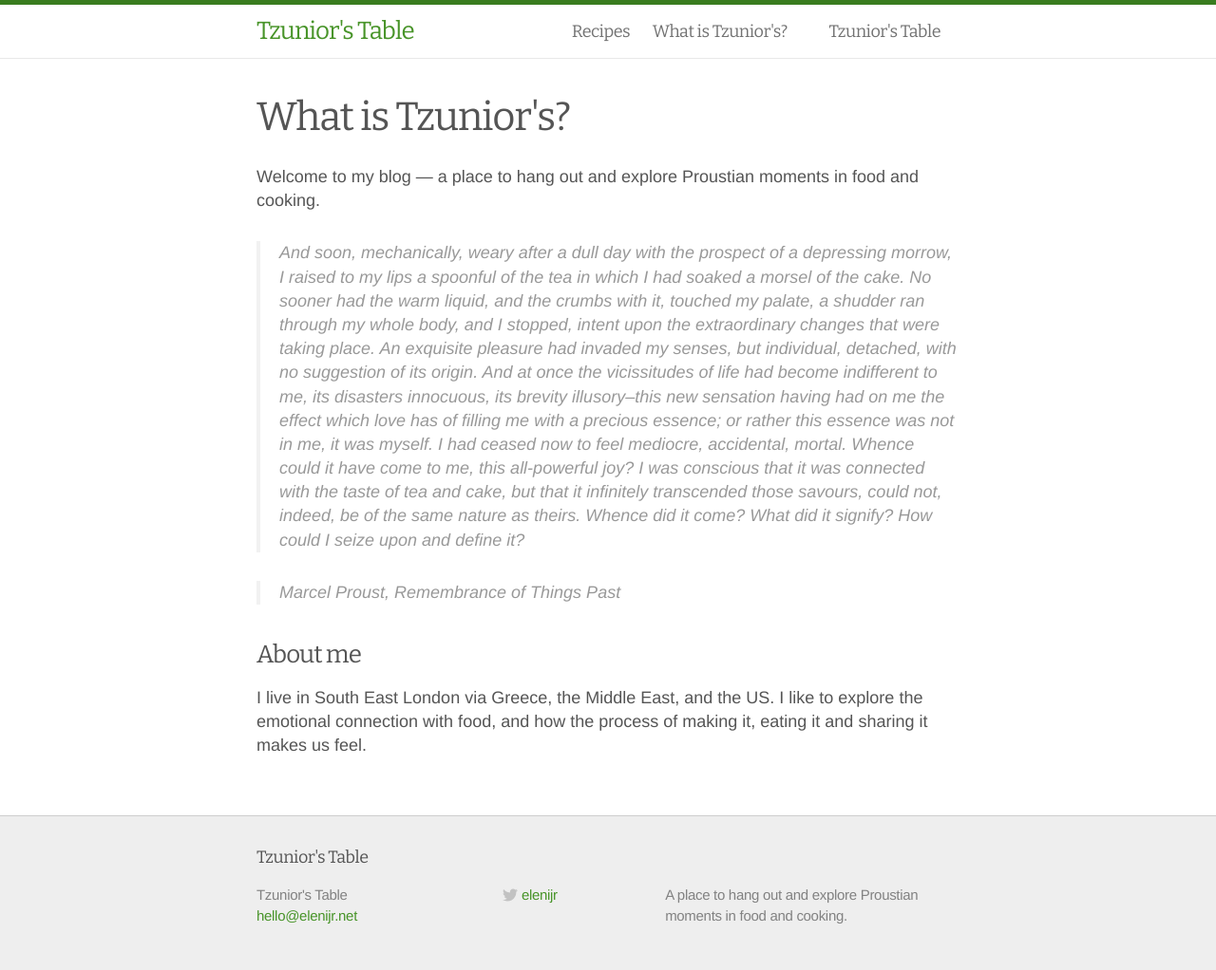
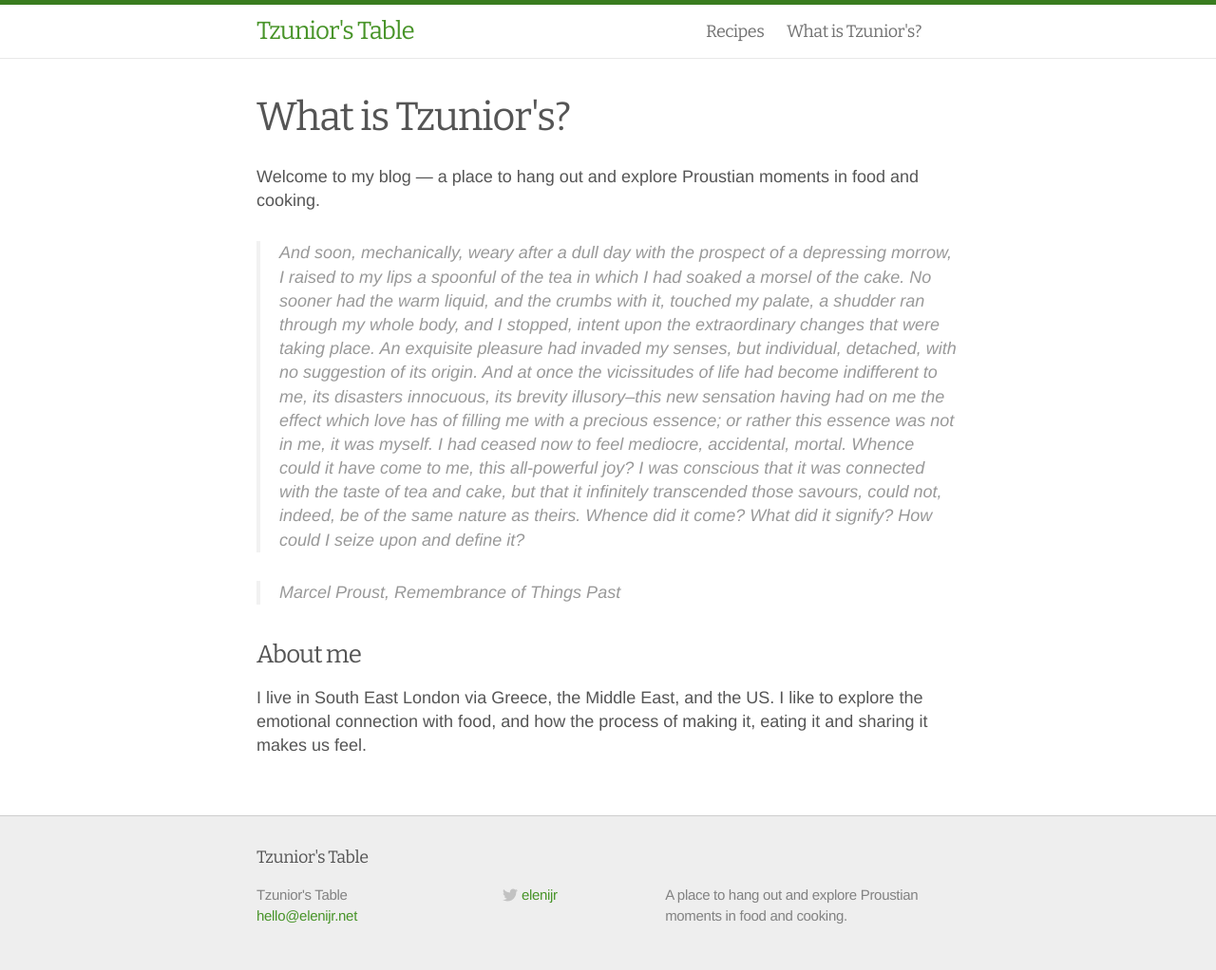
Before and after one commit to eleniharlan/elenijr.net, a Jekyll site: the page built from 2014-01-03-about.md, in a window 1280 px wide. Shown: the whole page at 95% size. Built offline with Jekyll 4.4.1, drawn with Linux system fonts in a browser that asks for light colours.

Commit message:
Nav update
Any page can be excluded from navigation menu by specifying in YAML:
exclude: true

```diff
--- a/_includes/header.html
+++ b/_includes/header.html
@@ -15,7 +15,10 @@
       </a>
       <div class="trigger">
         {% for page in site.pages %}
-          <a class="page-link" href="{{ page.url | prepend: site.baseurl }}">{{ page.title }}</a>
+            {% if page.exclude == null%}
+            <a class="page-link" href="{{ page.url | prepend: site.baseurl }}">{{ page.title }}</a>
+            {% endif %}
+
         {% endfor %}
       </div>
         </nav>
--- a/index.html
+++ b/index.html
@@ -2,6 +2,7 @@
 layout: default
 splash: "/img/post_img/kali_orexi.jpg"
 title: "Tzunior's Table"
+exclude: true
 ---
 <div class="home">
   <h1>Posts</h1>
```
